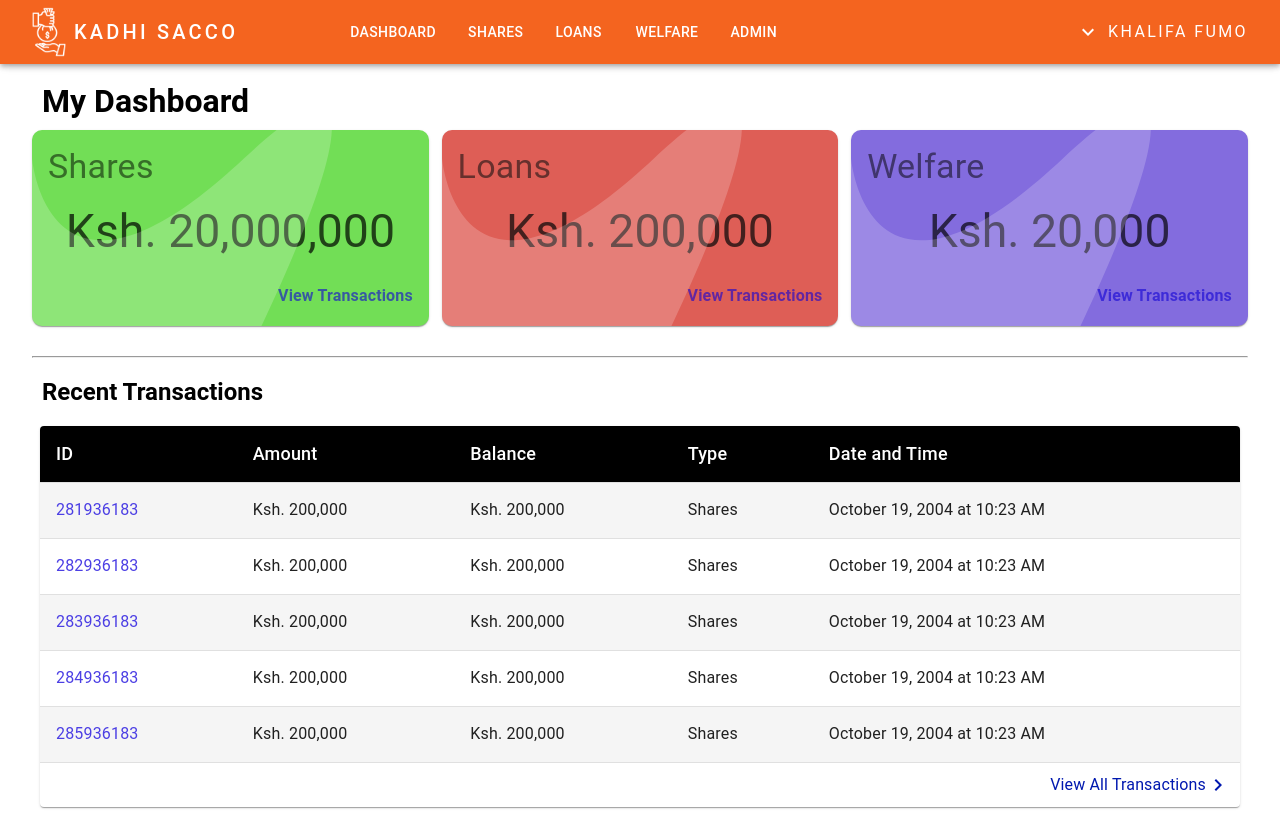
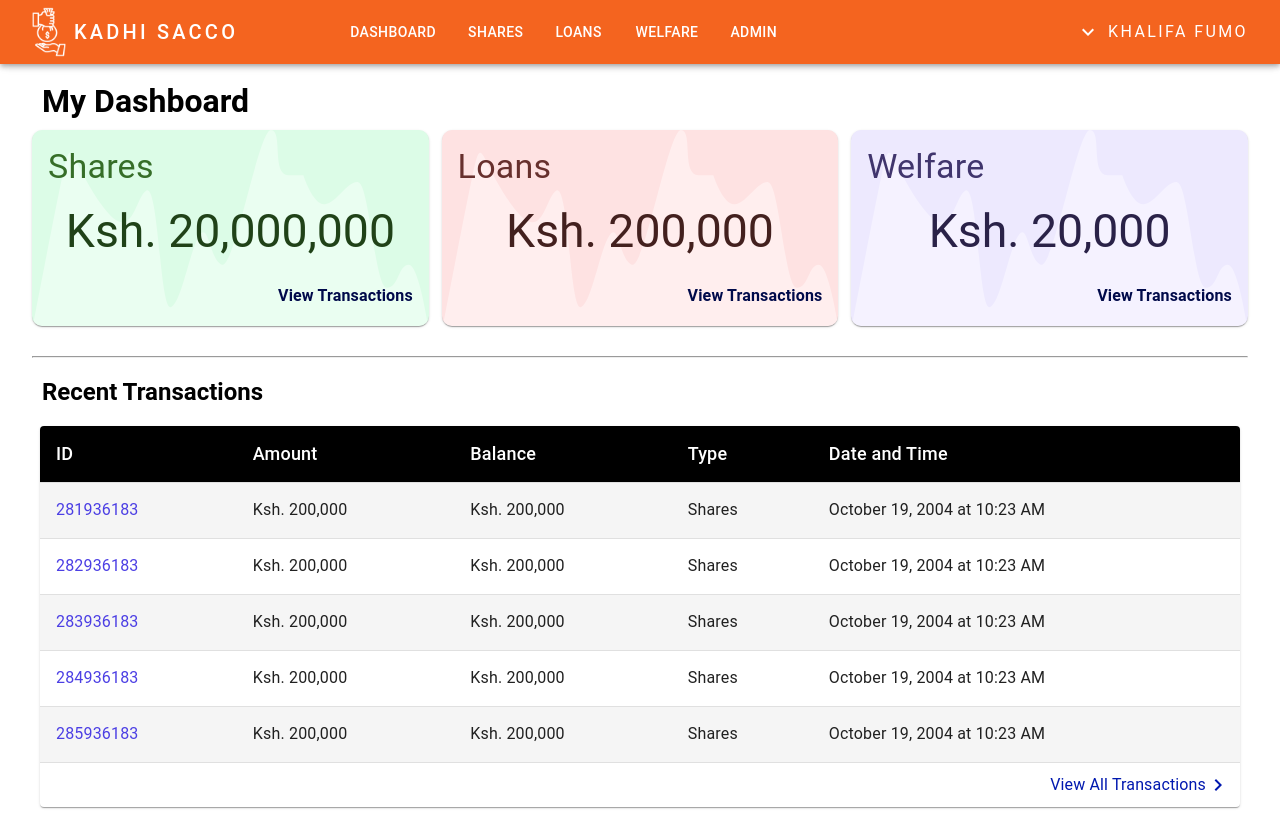
Before and after one commit to khalifa47/sacco, a Next.js app: page / in a window 1280 px wide. Built offline with nearby package versions, Linux system fonts and the light colour scheme.

Commit message:
info boxes

```diff
--- a/app/components/InfoCard.tsx
+++ b/app/components/InfoCard.tsx
@@ -10,19 +10,19 @@ const getColors = (content: "shares" | "loans" | "welfare") => {
   switch (content) {
     case "shares":
       return {
-        bgColor: "rgba(114,222,86,1)",
+        bgColor: "rgb(220, 252, 231)",
         titleColor: "rgba(54,110,40,1)",
         amountColor: "rgba(32,66,24,1)",
       };
     case "loans":
       return {
-        bgColor: "rgba(222,94,86,1)",
+        bgColor: "rgb(254, 226, 226)",
         titleColor: "rgba(103,48,45,1)",
         amountColor: "rgba(67,32,30,1)",
       };
     case "welfare":
       return {
-        bgColor: "rgba(131,108,222,1)",
+        bgColor: "rgb(237, 233, 254)",
         titleColor: "rgba(64,53,109,1)",
         amountColor: "rgba(42,34,72,1)",
       };
@@ -54,6 +54,7 @@ const InfoCard = ({
         align="left"
         color={contentColors.titleColor}
         mb={2}
+        zIndex={1}
       >
         {capitalize(content)}{" "}
       </Typography>
@@ -63,6 +64,7 @@ const InfoCard = ({
         justifySelf={"center"}
         alignSelf={"center"}
         color={contentColors.amountColor}
+        zIndex={1}
       >
         {`Ksh. ${formatNumber(amount)}`}
       </Typography>
@@ -70,18 +72,13 @@ const InfoCard = ({
         variant="subtitle1"
         fontWeight={600}
         align="right"
-        color="rgba(17,0,211,0.6)"
+        color="#000a4a"
         mt={3}
+        zIndex={1}
       >
         View Transactions
       </Typography>
-      <Box
-        position="absolute"
-        top={{ xs: 0, md: "inherit" }}
-        bottom={{ xs: 0, md: -40 }}
-        left={0}
-        right={{ xs: 0, md: "inherit" }}
-      >
+      <Box position="absolute" top={0} bottom={-5} left={0} right={0}>
         <Vector />
       </Box>
     </Card>
--- a/app/components/Vector.tsx
+++ b/app/components/Vector.tsx
@@ -4,14 +4,14 @@ const Vector = () => {
       width="100%"
       height="100%"
       preserveAspectRatio="none"
-      viewBox="0 0 286 242"
+      viewBox="0 0 416 218"
       fill="none"
       xmlns="http://www.w3.org/2000/svg"
     >
       <path
-        d="M 202.5 47.713 C 15 224.213 0 47.713 0 47.713 V 241.213 H 202.5 C 202.5 241.213 390 -128.787 202.5 47.713 Z"
+        d="M32 49C21.9999 98 0 217.5 0 217.5H416C416 217.5 406 146 395 146C384 146 384.5 171 372 171C359.5 171 353.5 58 342 56.5C330.5 55 319.5 79.5 307 80.5C294.5 81.5 284.5 49 284.5 49H269C250.5 49 263.5 0 250.5 0C237.5 0 212 151.5 199 146C186 140.5 185.5 99.2222 175.5 114.222C165.5 129.222 156 191 145 192C134 192 132.5 58 120 65.5C107.5 73 105.5 128.778 72.5 80.5C39.5 32.2223 42 0 32 49Z"
         fill="white"
-        fillOpacity="0.2"
+        fill-opacity="0.4"
       />
     </svg>
   );
```
